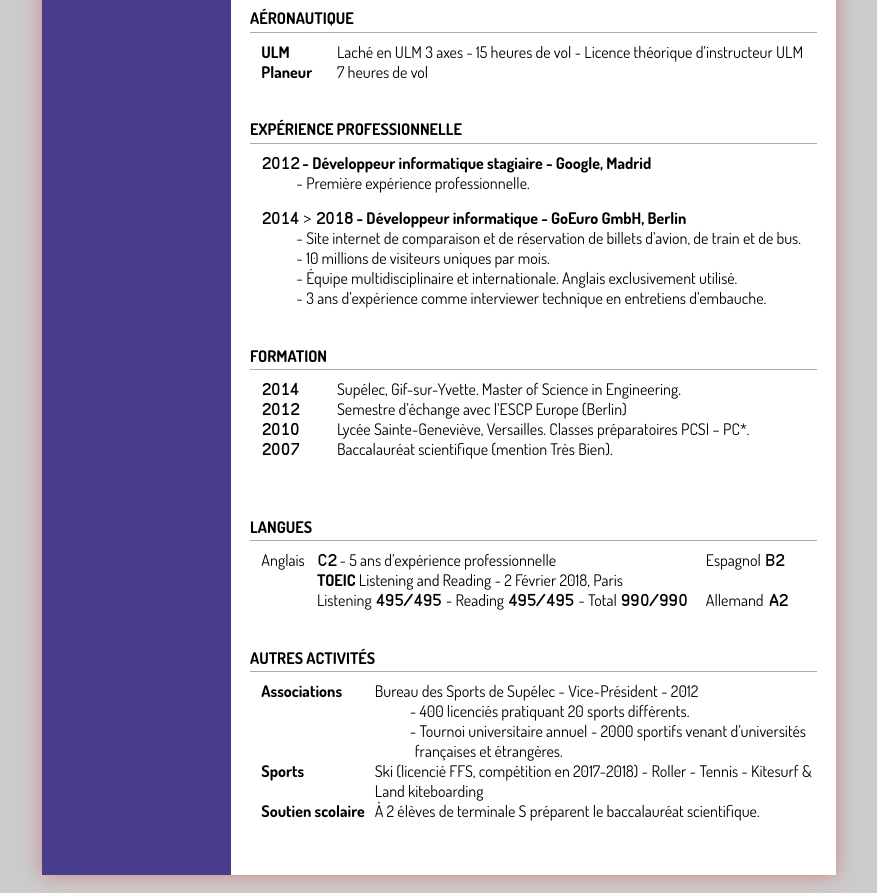
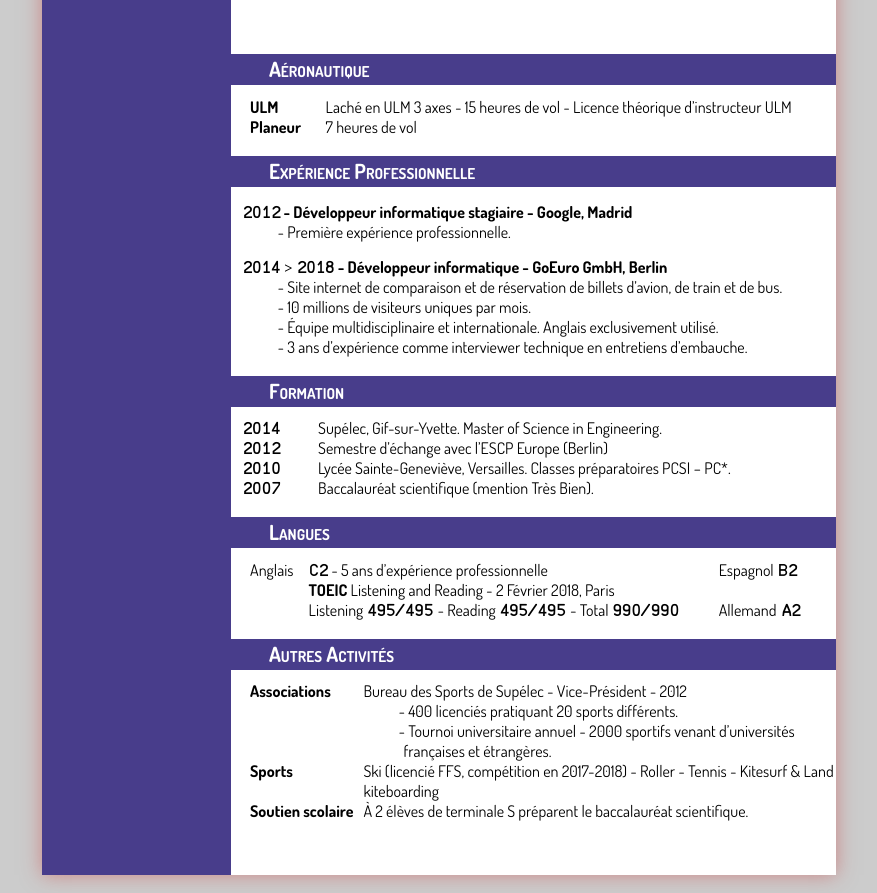
Before and after one commit to licarth/cv-aero, a React app: page / in a window 1280 px wide. Shown: the part 248-1141 px from the top of the page, without its empty margins (201-1078 px from the left). Built offline with nearby package versions, Linux system fonts and the light colour scheme.

Commit message:
CV moyen-sobre

```diff
--- a/src/CV.css
+++ b/src/CV.css
@@ -40,7 +40,7 @@
 }
 
 .page .section:not(:last-child) {
-    margin-bottom: 10mm;
+    margin-bottom: 5mm;
 }
 
 .content-grid {
@@ -96,29 +96,29 @@
 
 .sections {
     grid-area: center;
-    margin-left: 0.5cm;
-    margin-right: 0.5cm;
+    /* margin-left: 0.5cm; */
+    /* margin-right: 0.5cm; */
 }
 
 
 .experience > div:not(:last-child) {
-    margin-left: 3mm;
+    /* margin-left: 3mm; */
     margin-bottom: 4mm;
 }
 
-.experience > div {
+.experience > div:not(.titreSection) {
     margin-left: 3mm;
 }
 .aeronautique > div {
-    margin-left: 3mm;
+    /* margin-left: 3mm; */
 }
 
 .autres > div {
-    margin-left: 3mm;
+    /* margin-left: 3mm; */
 }
 
 .langues > div {
-    margin-left: 3mm;
+    /* margin-left: 3mm; */
 }
 
 .formation .a320 {
@@ -200,8 +200,10 @@ body {
   background-color: darkslateblue;
   color: white;
   font-weight: bold;
-  height: 2em;
-  line-height: 2em;
+  height: 1.5em;
+  line-height: 1.5em;
   padding-left: 1cm;
   margin-bottom: 3mm;
+  font-size: 1.3em;
+  font-variant: small-caps;
 }
--- a/src/CV.js
+++ b/src/CV.js
@@ -4,7 +4,7 @@ import './CV.css';
 import airbusImage from './pfd.png'
 
 const A = (props) => {
-  return  <span className="a320" style={props.style}>{props.txt}</span>;
+  return <span className="a320" style={props.style}>{props.txt}</span>;
 }
 
 class CV extends Component {
@@ -16,7 +16,7 @@ class CV extends Component {
             <div className="nom">
               <b style={{ fontSize: `1.5em`, fontVariant: 'small-caps' }}>Thomas Carli</b>
               <br></br>
-              <A style={{ fontSize: `0.8em` }} txt='06 77 80 25 71'/>
+              <A style={{ fontSize: `0.8em` }} txt='06 77 80 25 71' />
               <br></br>
               thomascarli@gmail.com<br></br>
             </div>
@@ -24,7 +24,7 @@ class CV extends Component {
             <div className="background">
             </div>
             <div className="topright"></div>
-            <div class="titre" style={{ textAlign: `center`, fontVariant: 'small-caps' }}>
+            <div class="titre" style={{ fontSize: '2em', textAlign: `center`, fontVariant: 'small-caps' }}>
               <b>Candidat à la formation Cadets Air France <A txt='2018' /></b>
             </div>
 
@@ -33,8 +33,7 @@ class CV extends Component {
             </div>
             <div class="sections">
               <div class="section aeronautique">
-                <h1>aéronautique</h1>
-                <hr></hr>
+                <div className="titreSection">Aéronautique</div>
                 <div class="gridcontainer">
                   <div>
                     <b>ULM</b>
@@ -47,8 +46,7 @@ class CV extends Component {
                 </div>
               </div>
               <div class="section experience">
-                <h1>expérience professionnelle</h1>
-                <hr></hr>
+                <div className="titreSection">Expérience Professionnelle</div>
                 <div>
                   <b>
                     <span class="a320">2012</span> - Développeur informatique stagiaire - Google, Madrid </b>
@@ -68,9 +66,7 @@ class CV extends Component {
                 </div>
               </div>
               <div class="section formation">
-                {/* <div className="titreSection">FORMATION</div> */}
-                <h1>formation</h1>
-                <hr></hr>
+                <div className="titreSection">Formation</div>
                 <div class="gridcontainer" style={{ marginLeft: `3mm` }}>
                   <div>
                     <b>
@@ -104,12 +100,10 @@ class CV extends Component {
                   <div>
                     Baccalauréat scientifique (mention Très Bien).
                         </div>
-                  <br></br>
                 </div>
               </div>
               <div class="section langues">
-                <h1>langues</h1>
-                <hr></hr>
+                <div className="titreSection">Langues</div>
                 <div class="gridcontainer" style={{ gridTemplateColumns: `1fr 7fr 2fr` }}>
                   <div>Anglais</div>
                   <div>
@@ -133,8 +127,7 @@ class CV extends Component {
                 </div>
               </div>
               <div class="section autres">
-                <h1>autres activités</h1>
-                <hr></hr>
+              <div className="titreSection">Autres Activités</div>
                 <div class="gridcontainer" style={{ gridTemplateColumns: `3cm 1fr` }}>
                   <div>
                     <b>Associations</b>
```
